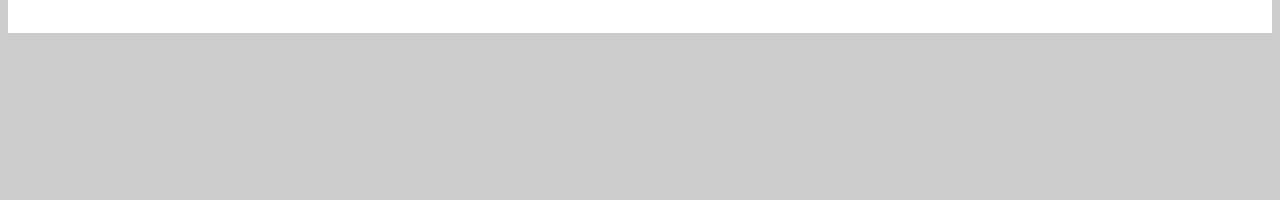
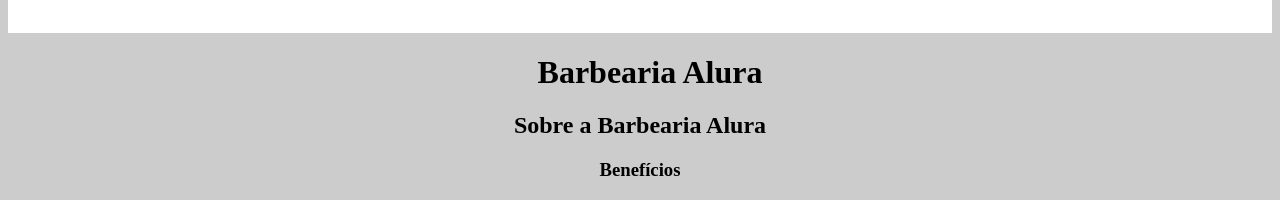
Before and after one commit to mrmlpolo/alurasite, a plain HTML site: page index.html in a window 1280 px wide. Shown: the part 682-882 px from the top of the page. Before the commit the page ends 800 px from the top, so only its background shows below. Drawn offline with Linux system fonts and the light colour scheme.

Commit message:
Add files via upload

```diff
--- a/index.html
+++ b/index.html
@@ -43,3 +43,11 @@
 
     <img src="beneficios.jpg" class="imagembeneficios">
 </div>
+
+<header>
+    <h1 class="titulo-principal">Barbearia Alura</h1>
+</header>
+
+<h2 class="titulo-centralizado">Sobre a Barbearia Alura</h2>
+
+<h3 class="titulo-centralizado">Benefícios</h3>
```
